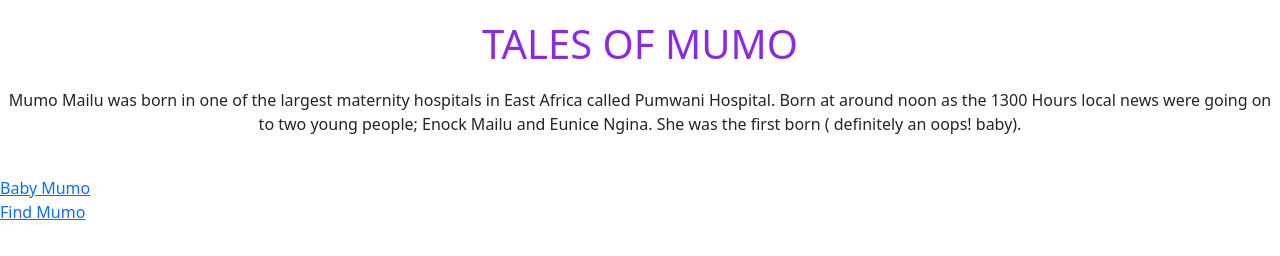
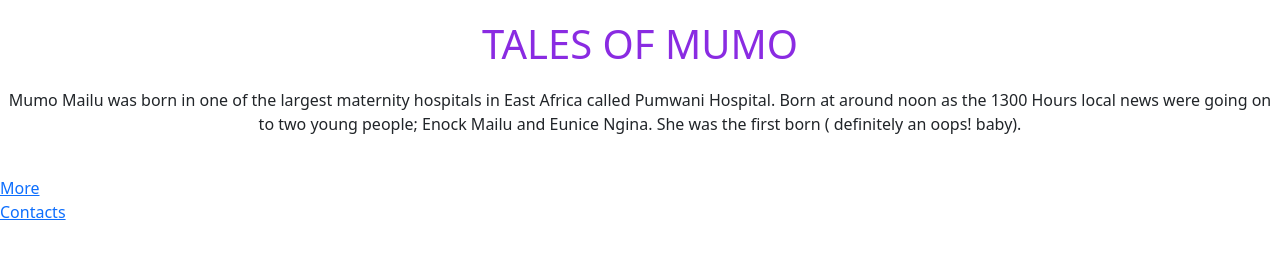
Before and after one commit to Mumo23/Croissant, a plain HTML site: page index.html in a window 1280 px wide. Drawn offline with nearby package versions, Linux system fonts and the light colour scheme.

Commit message:
Content editing

```diff
--- a/index.html
+++ b/index.html
@@ -23,9 +23,9 @@
 
     <br />
 
-    <a href="photo.html" class="text-center">Baby Mumo </a>
+    <a href="photo.html" class="text-center">More</a>
     <footer>
-      <a href="contact.html" class="text-center">Find Mumo</a>
+      <a href="contact.html" class="text-center">Contacts</a>
     </footer>
   </body>
 </html>
```
Also changed, not shown: photo.html (+5 -0 lines), images/picture.jpg (added).
